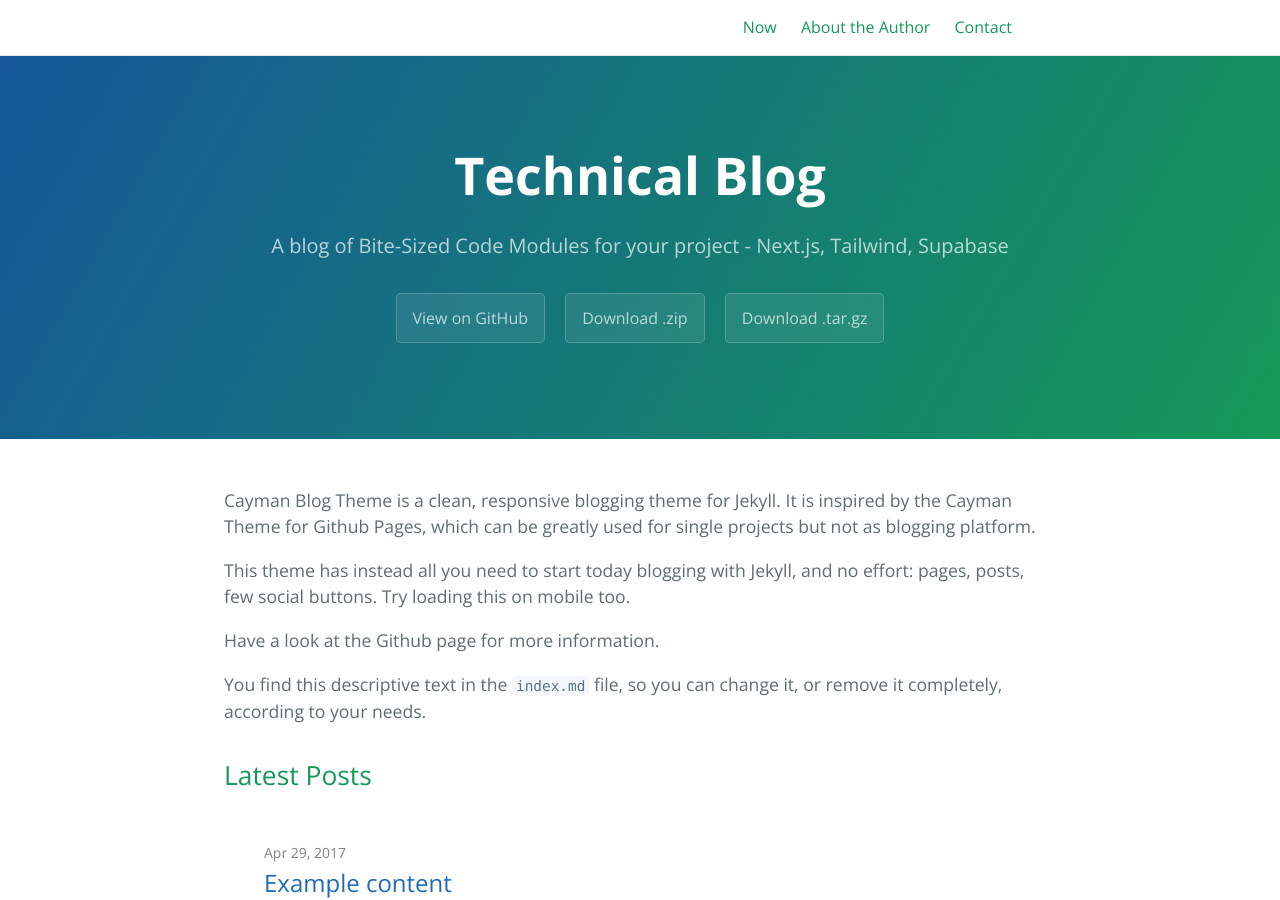
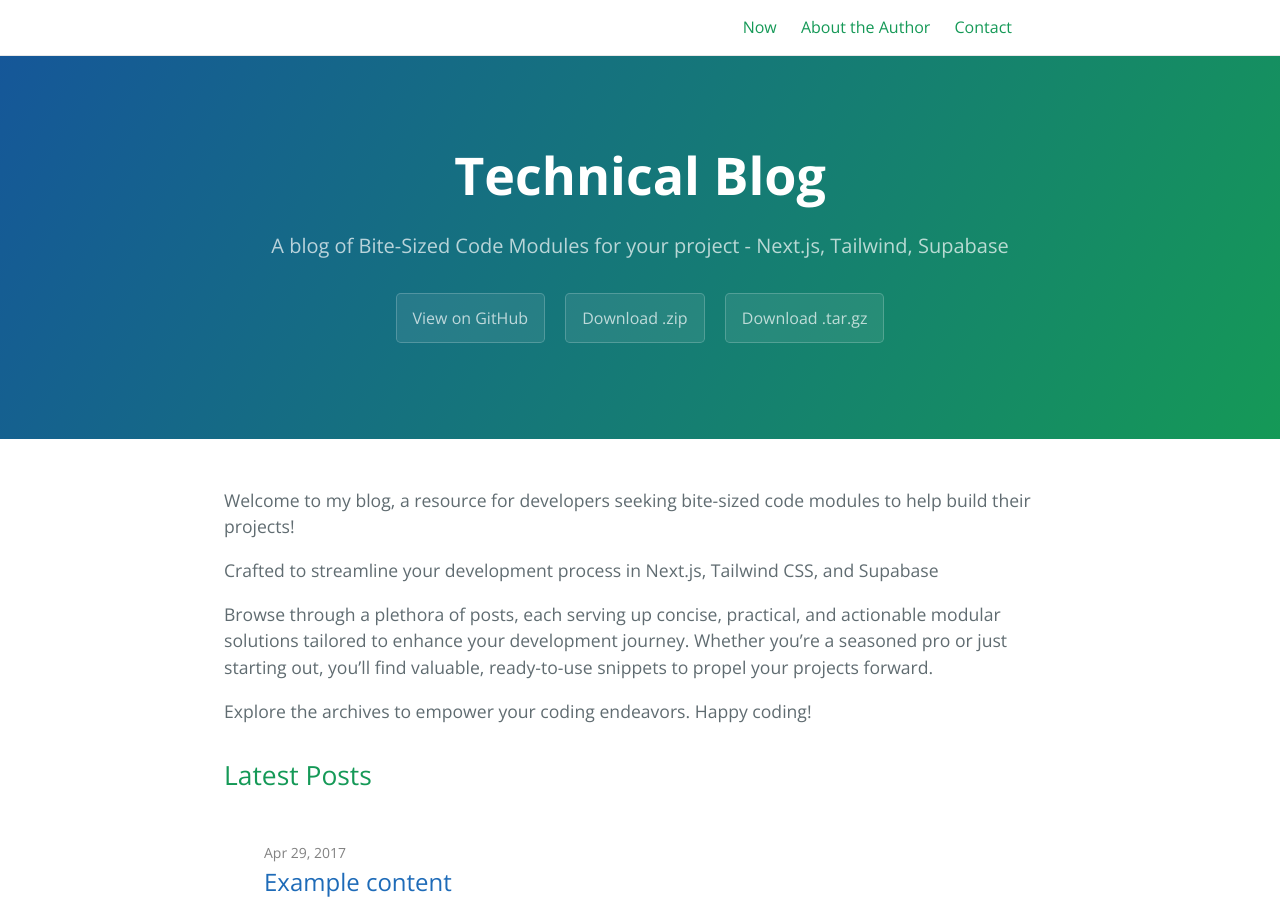
Before and after one commit to koempelkode/technical-blog, a Jekyll site: the page built from index.md, in a window 1280 px wide and 900 px high. Built offline with Jekyll 4.4.1, drawn with Linux system fonts in a browser that asks for light colours.

Commit message:
Updated the welcome blurb

```diff
--- a/index.md
+++ b/index.md
@@ -8,10 +8,10 @@
 layout: home
 ---
 
-Cayman Blog Theme is a clean, responsive blogging theme for Jekyll. It is inspired by the Cayman Theme for Github Pages, which can be greatly used for single projects but not as blogging platform.
+Welcome to my blog, a resource for developers seeking bite-sized code modules to help build their projects!
 
-This theme has instead all you need to start today blogging with Jekyll, and no effort: pages, posts, few social buttons. Try loading this on mobile too.
+Crafted to streamline your development process in Next.js, Tailwind CSS, and Supabase
 
-Have a look at the Github page for more information.
+Browse through a plethora of posts, each serving up concise, practical, and actionable modular solutions tailored to enhance your development journey. Whether you're a seasoned pro or just starting out, you'll find valuable, ready-to-use snippets to propel your projects forward.
 
-You find this descriptive text in the `index.md` file, so you can change it, or remove it completely, according to your needs.
+Explore the archives to empower your coding endeavors. Happy coding!
```
